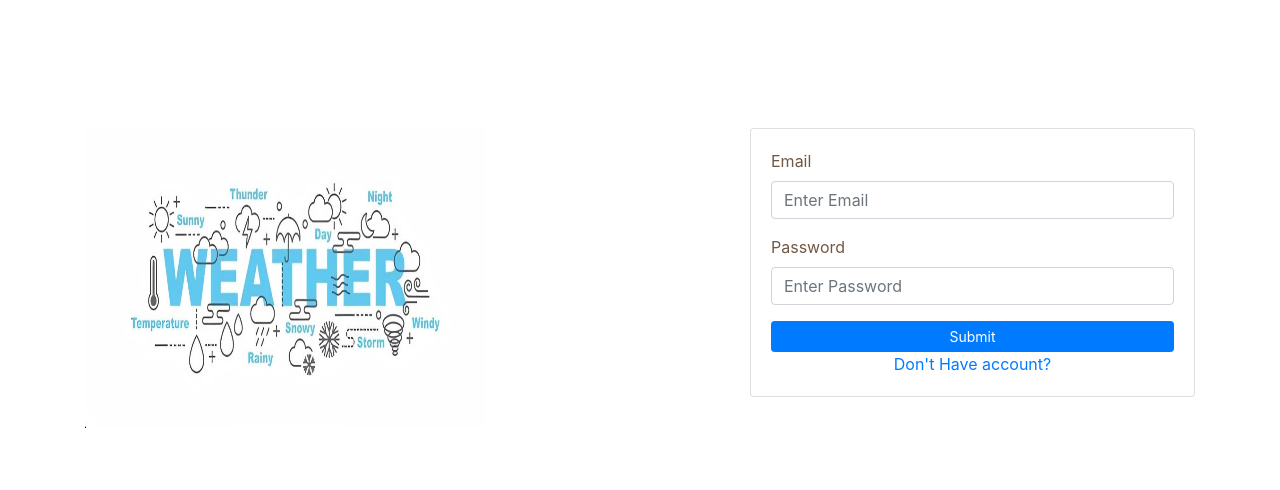
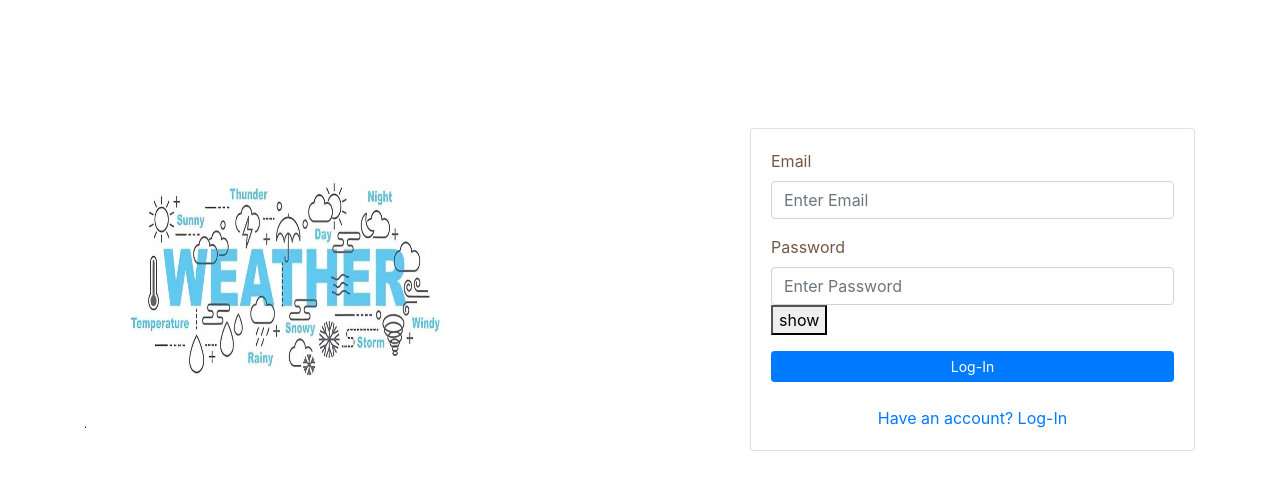
Before and after one commit to Dilansilva/Loons-lab, a React (Create React App) app: page / in a window 1280 px wide. Shown: the top 490 px of the page. Built offline with nearby package versions, Linux system fonts and the light colour scheme.

Commit message:
Sign-Up page is done

```diff
--- a/src/App.js
+++ b/src/App.js
@@ -1,9 +1,10 @@
 import SignIn from './pages/Sign-In';//import Sign In page
+import SignUp from './pages/Sign-Up';//import Sign up page
 
 function App() {
   return (
     <div>
-      <SignIn/>
+      <SignUp/>
     </div>
   );
 }
--- a/src/pages/Sign-Up.js
+++ b/src/pages/Sign-Up.js
@@ -1,9 +1,95 @@
-import React from 'react';
+import React,{useState} from 'react';
+
+import 'bootstrap/dist/css/bootstrap.min.css';
+import { Button,
+         Form,
+        Jumbotron,
+        Container,
+        Row,
+        Col,
+        Image,
+        Card } from 'react-bootstrap';
+
+import '../css/SignIn.css';
+import image from '../images/weather_2x.jpg';//import image
 
 export default function SignUp() {
+
+    const [name,setName] = useState('show');//state for button name
+    const [type,setType] = useState('password');//state for input type
+
+    const toggleButton = (e) => {
+        e.preventDefault();
+        if(name == 'show'){
+            setName('hide');
+            setType('text');
+        } else{
+            setName('show');
+            setType('password');
+        }
+    }
+
     return (
         <div>
+        <Jumbotron className="backgroundColor" fluid>
+        <Container>
+            <Row>
+                <Col sm={7}>
+                    <Image
+                        src={image}
+                        className="imageBackGround"
+                    />
+                </Col>
 
+                <Col sm={5}>
+                    <Card>
+                        <Card.Body>
+                            <Card.Text>
+                            <Form>
+                                <Form.Group controlId="formBasicEmail">
+                                    <Form.Label>Email</Form.Label>
+                                    <Form.Control
+                                        type="email"
+                                        placeholder="Enter Email"
+                                    />
+
+                                </Form.Group>
+
+                                <Form.Group controlId="formBasicPassword">
+                                    <Form.Label>Password</Form.Label>
+                                    <Form.Control
+                                        type={type}
+                                        placeholder="Enter Password"
+                                    />
+                                        <button
+                                            class="button button5"
+                                            onClick={toggleButton}
+                                        >{name}</button>
+                                </Form.Group>
+
+                            <div class="textAlign">
+                                <Button
+                                    size="sm"
+                                    variant="primary"
+                                    type="submit"
+                                    block>
+                                 Log-In
+                                </Button>
+                            </div>
+
+                          </Form>
+                                <br></br>
+                            <div className="textAlign">
+                                <a href="/signup" className="textSpace">Have an account? Log-In</a>
+                            </div>
+
+                            </Card.Text>
+                        </Card.Body>
+                    </Card>
+                </Col>
+            </Row>
+        </Container>
+    </Jumbotron>
         </div>
     )
 }
```
